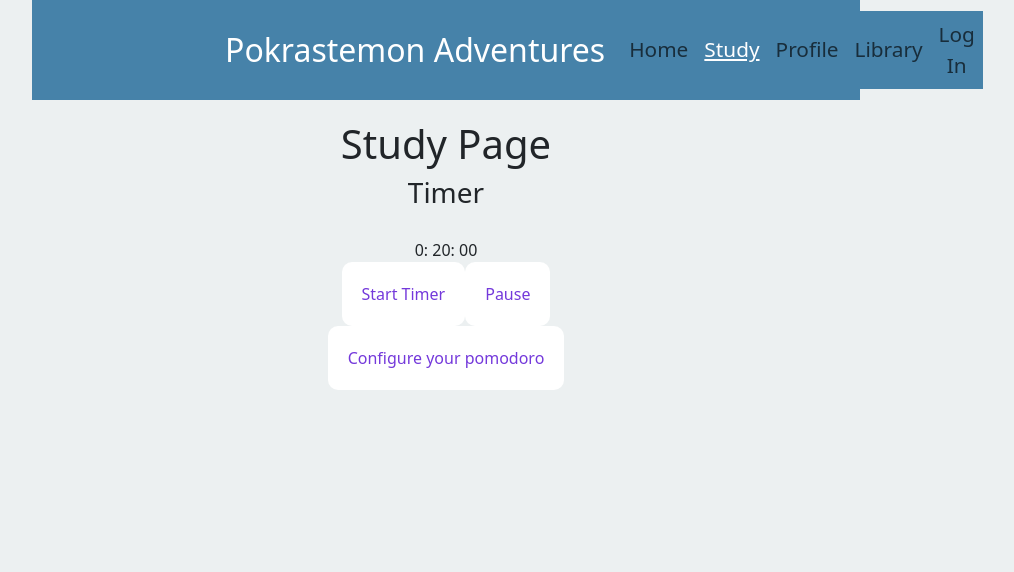
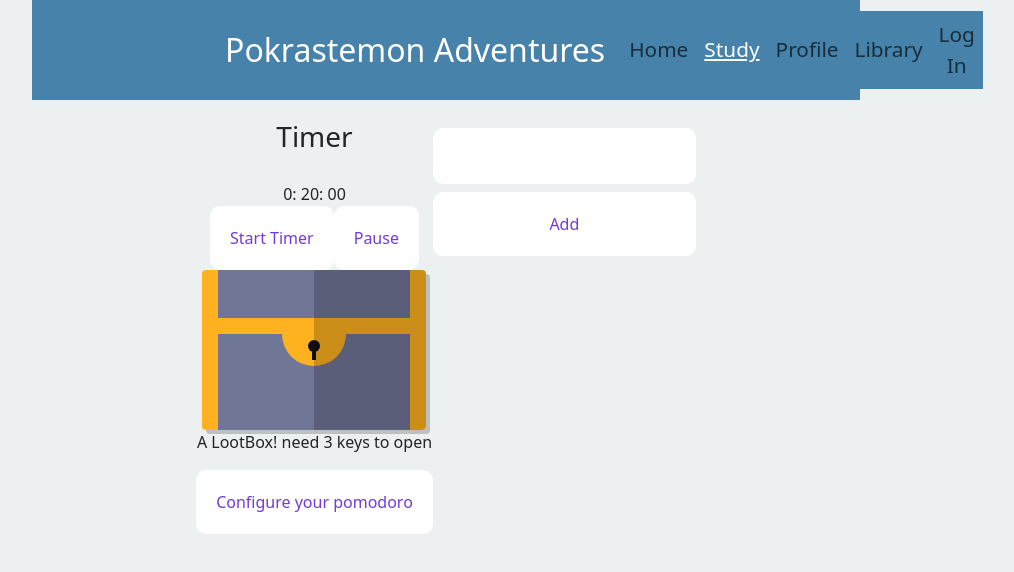
Before and after one commit to kieranscutt/Pokrastemon-app, a React (Vite) app in the folder client/: page /study in a window 1280 px wide. Shown: the top 572 px of the page, without its empty margins (194-1208 px from the left). Built offline with nearby package versions, Linux system fonts and the light colour scheme.

Commit message:
started todo list

```diff
--- /dev/null
+++ b/client/src/components/ToDoList/index.jsx
@@ -0,0 +1,27 @@
+import React, {useState, useEffect} from "react";
+
+const ToDoList = () => {
+
+    const [inputText, setInputText] = useState('')
+    const [todoList, setTodoList] = useState([])
+
+    function handleInput(e) {
+        setInputText(e.target.value)
+    }
+
+    function handleSubmit(e) {
+        e.preventDefault()
+        setTodoList([...todoList,{text:inputText}])
+        setInputText('')
+    }
+
+    return (
+        <div className="todo-form">
+        <form onSubmit={handleSubmit}>
+            <input type="text" className='todo-input' value={inputText} onChange={handleInput}/>
+            <button type="submit" className="todo-btn">Add</button>
+        </form>
+        </div>
+    )
+}
+export default ToDoList
--- a/client/src/components/index.jsx
+++ b/client/src/components/index.jsx
@@ -3,3 +3,9 @@ export {default as Timer} from './Timer'
 export {default as LoginForm} from './LoginForm'
 export {default as RegisterForm} from './RegisterForm'
 export {default as LootBox} from './LootBox'
+export {default as SettingsModal} from './SettingsModal'
+export {default as SettingsForm} from './SettingsForm'
+export {default as NumDropdown} from './NumDropdown'
+export {default as ToDoForm} from './ToDoForm'
+export {default as ToDoList} from './ToDoList'
+export {default as ToDoItem} from './ToDoItem'
--- a/client/src/pages/StudyPage/index.jsx
+++ b/client/src/pages/StudyPage/index.jsx
@@ -1,7 +1,6 @@
 import React from 'react';
 import { useState } from 'react';
-import { Timer, LootBox } from '../../components';
-import SettingsModal from '../../components/SettingsModal';
+import { Timer, LootBox, SettingsModal, ToDoList, ToDoForm } from '../../components';
 import './styles.css'
 
 const StudyPage = () => {
@@ -17,16 +16,20 @@ const StudyPage = () => {
   }
 
   return (
-    <div>
-      <h1>Study Page</h1>
-
-      <SettingsModal show={modalStatus} handleClose={hideModal}>
-        </SettingsModal>
-
+    <>
+    <div className="study-page">
+    <div className='pomodoro-timer'>
       <Timer />
-      {/* <LootBox /> */}
+      <LootBox />
+      <SettingsModal show={modalStatus} handleClose={hideModal} />
       <button className='settings-btn' onClick={() => showModal()}>Configure your pomodoro</button>
     </div>
+    <div className="todo">
+      <ToDoForm />
+      <ToDoList />
+    </div>
+    </div>
+    </>
   );
 };
 
--- a/client/src/pages/StudyPage/styles.css
+++ b/client/src/pages/StudyPage/styles.css
@@ -26,3 +26,20 @@
   .display-none {
     display: none;
   }
+
+  .study-page{
+    display: flex;
+    justify-content: center;
+  }
+
+  .study-page .pomodoro-timer {
+    display: block;
+  }
+
+  .study-page .todo {
+    display: block;
+  }
+
+  /* .todo-form{
+    display: inline;
+  } */
```
Also changed, not shown: client/src/components/ToDoForm/index.jsx (added, +7 -0 lines), client/src/components/ToDoItem/index.jsx (added, +7 -0 lines).
